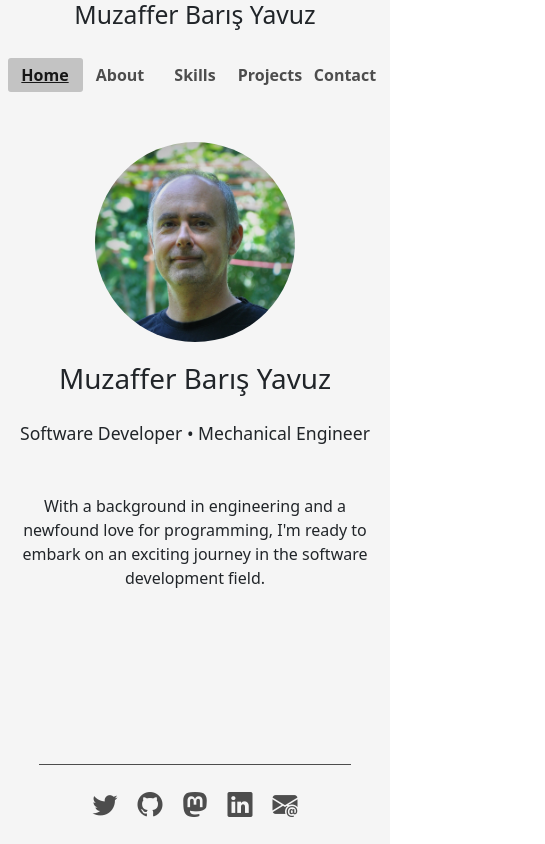
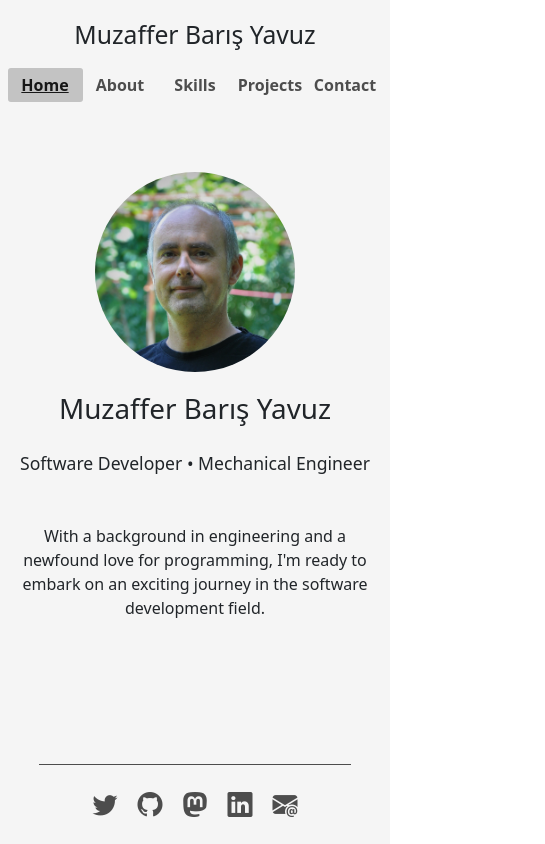
Before and after one commit to csAfter40/csAfter40.github.io, a React (Create React App) app: page / in a window 390 px wide. Shown: the whole page, 545 px wide, since content can reach past the window. Built offline with nearby package versions, Linux system fonts and the light colour scheme.

Commit message:
add favicon and improve styling

```diff
--- a/src/index.css
+++ b/src/index.css
@@ -379,8 +379,9 @@ body {
   #navbar {
     flex-direction: column;
     height: auto;
-    gap: 20px;
-    padding: 0;
+    gap: 10px;
+    padding: 20px 0;
+    justify-content: center;
   }
 
   #home {
@@ -388,6 +389,7 @@ body {
   }
 
   #home-card {
+    width: auto;
     flex-direction: column;
     justify-content: center;
     align-items: center;
```
Also changed, not shown: 1 other file (tests, documents, lock files or other folders).
